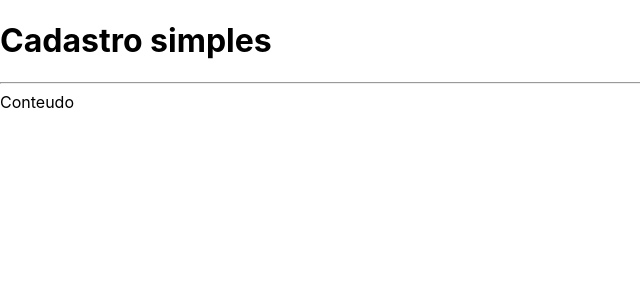
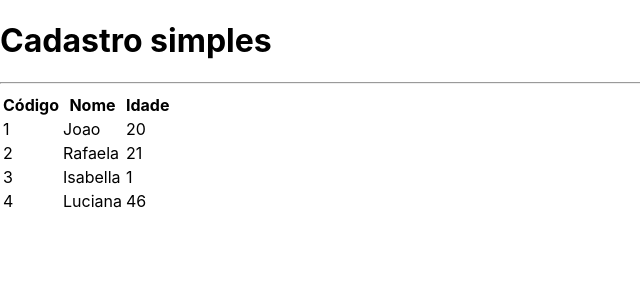
Before and after one commit to jpvieirah/React-Cadastro-Simples, a Next.js app in the folder next-crud/: page / in a window 1280 px wide. Shown: the top 300 px of the page, without its empty margins (0-640 px from the left). Built offline with nearby package versions, Linux system fonts and the light colour scheme.

Commit message:
Componente Tabela #01

```diff
--- /dev/null
+++ b/next-crud/src/components/Tabela.tsx
@@ -0,0 +1,41 @@
+import Cliente from "./core/Cliente"
+
+interface TabelaProps{
+    clientes: Cliente[]
+}
+
+export default function Tabela(props: TabelaProps) {
+
+    function renderizarCabecalho(){
+        return (
+            <tr>
+            <th>Código</th>
+            <th>Nome</th>
+            <th>Idade</th>
+            </tr>
+        )
+    }
+
+    function renderizarDados(){
+        return props.clientes?.map((cliente, i) => {
+            return (
+                <tr key={cliente.id} >
+                    <td>{cliente.id}</td>
+                    <td>{cliente.nome}</td>
+                    <td>{cliente.idade}</td>
+                </tr>
+            )
+        })
+    }
+
+    return (
+        <table>
+            <thead>
+            {renderizarCabecalho()}
+            </thead>
+            <tbody>
+                {renderizarDados()}
+            </tbody>
+        </table>
+    )
+}
--- a/next-crud/src/pages/index.tsx
+++ b/next-crud/src/pages/index.tsx
@@ -1,6 +1,16 @@
+import Cliente from "../components/core/Cliente"
 import Layout from "../components/Layout"
+import Tabela from "../components/Tabela"
 
 export default function Home() {
+
+  const clientes = [
+    new Cliente('Joao', 20, '1'),
+    new Cliente('Rafaela', 21, '2'),
+    new Cliente('Isabella', 1, '3'),
+    new Cliente('Luciana', 46, '4'),
+  ]
+
   return (
     <div className={`
       flex justify-center items-center h-screen
@@ -8,7 +18,7 @@ export default function Home() {
       text-white
     `}>
       <Layout title="Cadastro simples">
-        <span>Conteudo</span>
+      <Tabela clientes={clientes}></Tabela>
       </Layout>
     </div>
   )
```
